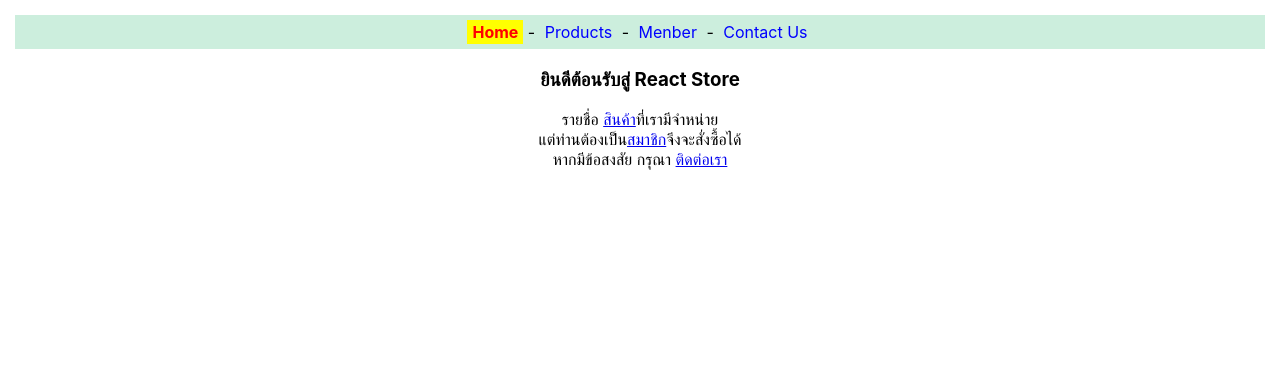
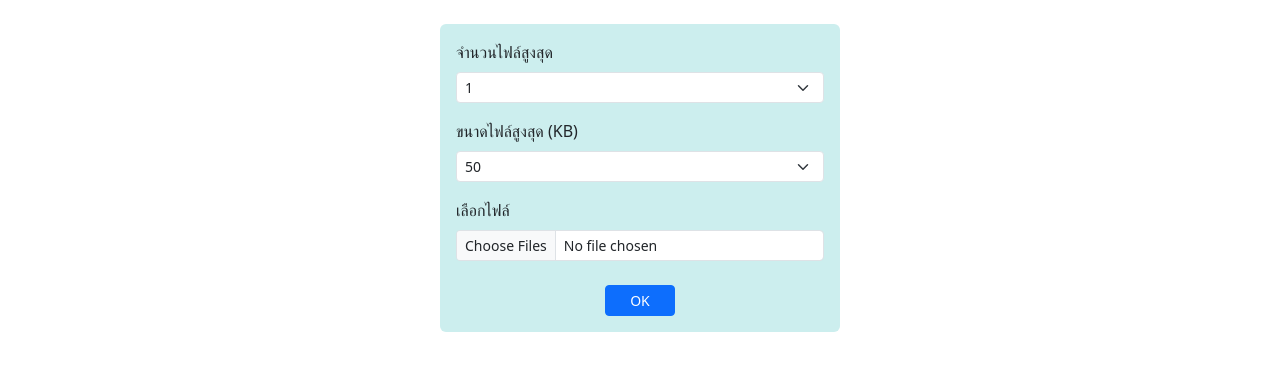
Before and after one commit to Chanisatabarry/app1, a React (Create React App) app: page / in a window 1280 px wide. Shown: the top 370 px of the page. Built offline with nearby package versions, Linux system fonts and the light colour scheme.

Commit message:
FormSelectFile

```diff
--- a/package.json
+++ b/package.json
@@ -6,6 +6,7 @@
     "@testing-library/jest-dom": "^5.17.0",
     "@testing-library/react": "^13.4.0",
     "@testing-library/user-event": "^13.5.0",
+    "bootstrap": "^5.3.3",
     "react": "^18.3.1",
     "react-dom": "^18.3.1",
     "react-router-dom": "^6.26.2",
--- a/src/App.js
+++ b/src/App.js
@@ -1,8 +1,7 @@
 import React from 'react'
-import Router3 from './router3'
-
+import FormSelectFile from './form-select-file'
 export default function App(){
 return(
-    <Router3/>
+    <FormSelectFile/>
 )
 }
--- /dev/null
+++ b/src/form-select-file.js
@@ -0,0 +1,61 @@
+import React from "react";
+
+export default function FormSelectFile() {
+    const inputFiles = React.useRef();
+    const selectMaxNumFiles = React.useRef();
+    const selectMaxSize = React.useRef();
+
+    let maxNumfiles = [1, 2, 3, 4, 5];
+    let maxFileSize = [50, 100, 200, 500, 1000];
+
+    const onClickButton = () => {
+        let maxNumFiles = selectMaxNumFiles.current.value;
+        let maxSize = selectMaxSize.current.value;
+        if (inputFiles.current.files.length > maxNumFiles) {
+            alert(`เลือกได้ไม่เกิน ${maxNumFiles} ไฟล์`);
+            return;
+        }
+        for (let f of inputFiles.current.files) {
+            if (f.size > maxSize * 1000) {
+                alert(`ขนาดของแต่ละไฟล์ต้องไม่เกิน ${maxSize} KB`);
+                return;
+            }
+        }
+        alert("Files OK");
+    };
+
+    return (
+        <div className="mt-4 mx-auto p-3 rounded" style={{ width: "400px", background: "#cee" }}>
+            <form>
+                <div className="form-group mb-3">
+                    <label htmlFor="maxNumFiles" className="form-label">จำนวนไฟล์สูงสุด</label>
+                    <select id="maxNumFiles" className="form-select form-select-sm" ref={selectMaxNumFiles}>
+                        {maxNumfiles.map(i => (
+                            <option value={i} key={i}>{i}</option>
+                        ))}
+                    </select>
+                </div>
+
+                <div className="form-group mb-3">
+                    <label htmlFor="maxNumSize" className="form-label">ขนาดไฟล์สูงสุด (KB)</label>
+                    <select id="maxNumSize" className="form-select form-select-sm" ref={selectMaxSize}>
+                        {maxFileSize.map(i => (
+                            <option value={i} key={i}>{i}</option>
+                        ))}
+                    </select>
+                </div>
+
+                <div className="form-group mb-3">
+                    <label htmlFor="file" className="form-label">เลือกไฟล์</label>
+                    <input type="file" id="file" accept="image/*" className="form-control form-control-sm" ref={inputFiles} multiple />
+                </div>
+
+                <div className="text-center mt-4">
+                    <button type="button" className="btn btn-sm btn-primary px-4" onClick={onClickButton}>
+                        OK
+                    </button>
+                </div>
+            </form>
+        </div>
+    );
+}
--- a/src/index.js
+++ b/src/index.js
@@ -3,6 +3,8 @@
 import './index.css';
 import App from './App';
 import reportWebVitals from './reportWebVitals';
+import 'bootstrap/dist/css/bootstrap.min.css'
+import 'bootstrap/dist/js/bootstrap.bundle.min.js'
 
 const root = ReactDOM.createRoot(document.getElementById('root'));
 root.render(
```
Also changed, not shown: 1 other file (tests, documents, lock files or other folders).
